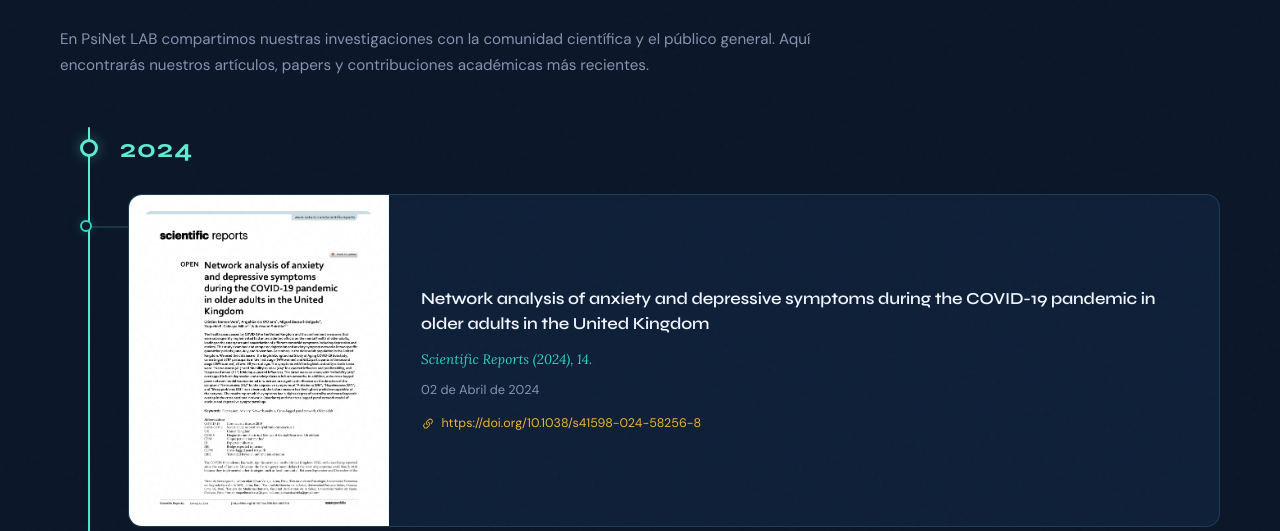
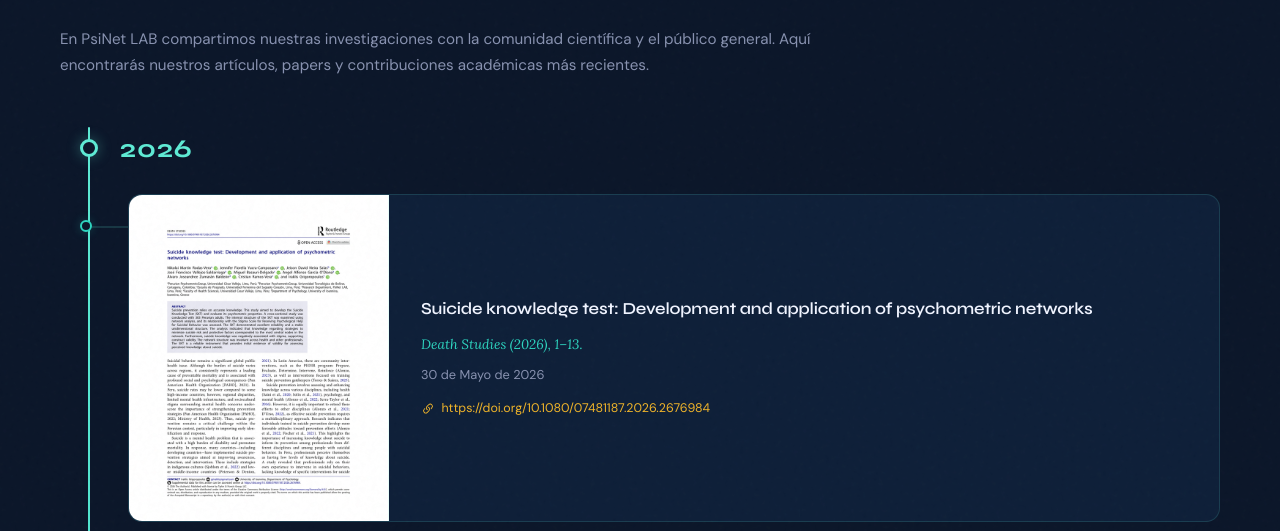
Before and after one commit to PsiNet-LAB/psinet-lab.github.io, a plain HTML site: page investigaciones/publicaciones/index.html in a window 1280 px wide. Shown: the part 269-800 px from the top of the page. Drawn offline with Linux system fonts and the light colour scheme.

Commit message:
Agrega publicación 2026 de Death Studies al timeline de publicaciones

```diff
--- a/investigaciones/publicaciones/index.html
+++ b/investigaciones/publicaciones/index.html
@@ -578,6 +578,26 @@
 
     <div class="pub-timeline">
 
+      <!-- ── 2026 ── -->
+      <div class="pub-year-label reveal">
+        <div class="year-dot"></div>
+        <span>2026</span>
+      </div>
+
+      <div class="pub-timeline-item">
+        <a href="https://doi.org/10.1080/07481187.2026.2676984" target="_blank" rel="noopener" class="pub-entry reveal">
+          <div class="pub-entry-img">
+            <img src="../../assets/images/papers-preview/image-7.png" alt="Suicide knowledge test" />
+          </div>
+          <div class="pub-entry-body">
+            <h3>Suicide knowledge test: Development and application of psychometric networks</h3>
+            <p class="pub-journal">Death Studies (2026), 1–13.</p>
+            <p class="pub-date">30 de Mayo de 2026</p>
+            <span class="pub-doi"><svg xmlns="http://www.w3.org/2000/svg" viewBox="0 0 16 16" fill="currentColor"><path d="M4.715 6.542 3.343 7.914a3 3 0 1 0 4.243 4.243l1.828-1.829A3 3 0 0 0 8.586 5.5L8 6.086a1 1 0 0 0-.154.199 2 2 0 0 1 .861 3.337L6.88 11.45a2 2 0 1 1-2.83-2.83l.793-.792a4 4 0 0 1-.128-1.287z"/><path d="M6.586 4.672A3 3 0 0 0 7.414 9.5l.775-.776a2 2 0 0 1-.896-3.346L9.12 3.55a2 2 0 1 1 2.83 2.83l-.793.792c.112.42.155.855.128 1.287l1.372-1.372a3 3 0 1 0-4.243-4.243z"/></svg>https://doi.org/10.1080/07481187.2026.2676984</span>
+          </div>
+        </a>
+      </div>
+
       <!-- ── 2024 ── -->
       <div class="pub-year-label reveal">
         <div class="year-dot"></div>
```
Also changed, not shown: assets/images/papers-preview/image-7.png (added).
